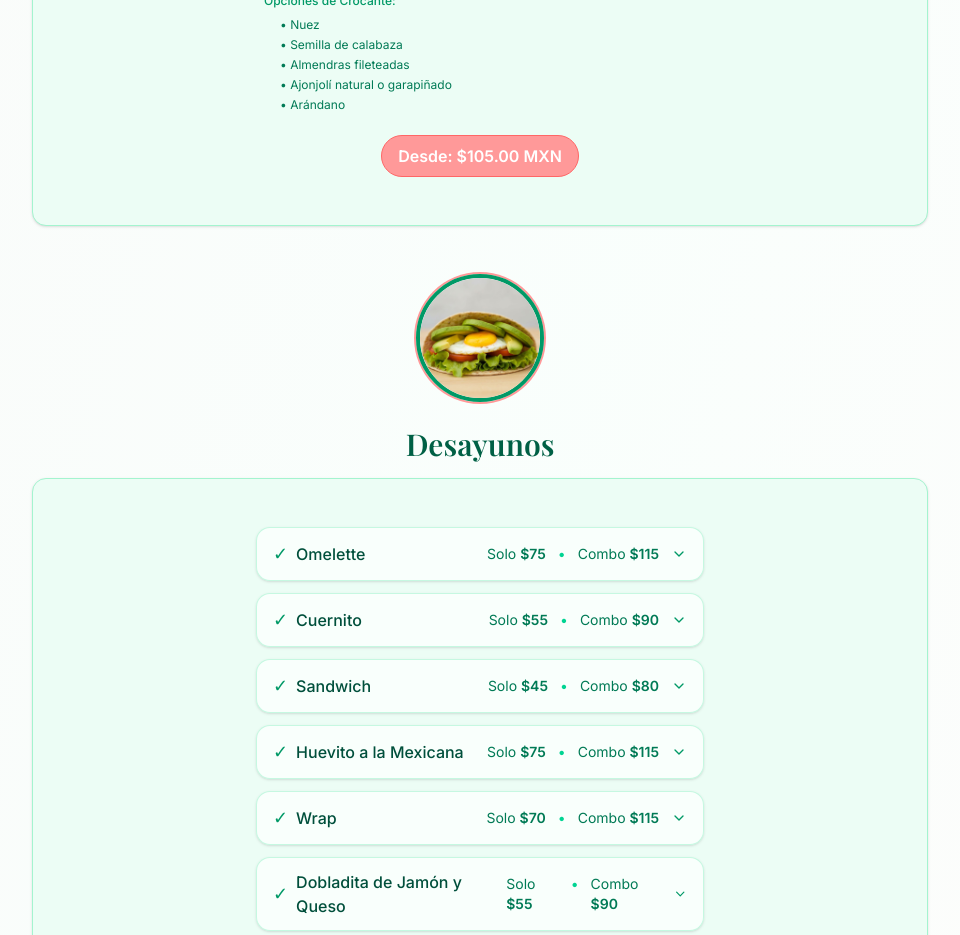
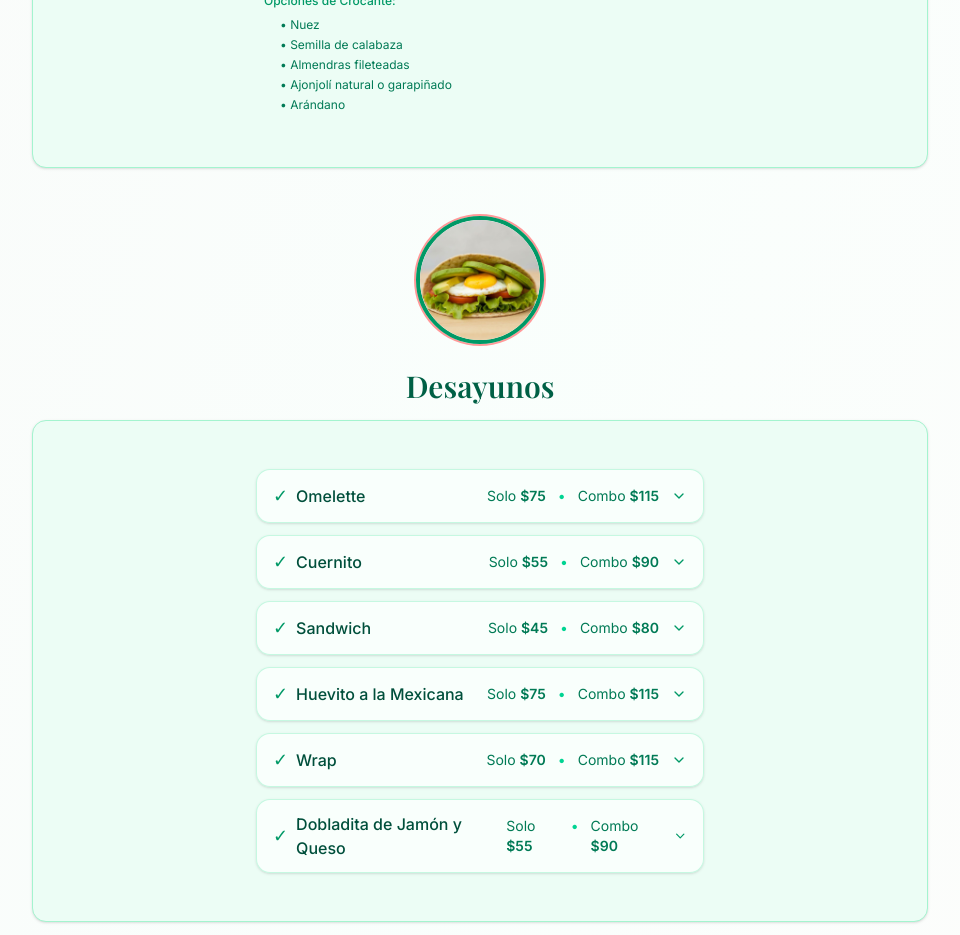
Before and after one commit to dyegolara/mama-lechuga, a Next.js app: page / in a window 1280 px wide. Shown: the part 1540-2475 px from the top of the page, without its empty margins (160-1120 px from the left). Built offline with nearby package versions, Linux system fonts and the light colour scheme; a web font is replaced by a local one.

Commit message:
remove desde

```diff
--- a/components/EnsaladasSection.tsx
+++ b/components/EnsaladasSection.tsx
@@ -192,9 +192,6 @@ export default function EnsaladasSection() {
               </li>
             </ul>
           </div>
-          <div className="mt-4 bg-salmon-300 border border-salmon-400 rounded-full px-4 py-2 inline-block">
-            <span className="text-white font-semibold">Desde: $105.00 MXN</span>
-          </div>
         </CardContent>
       </Card>
     </div>
```
